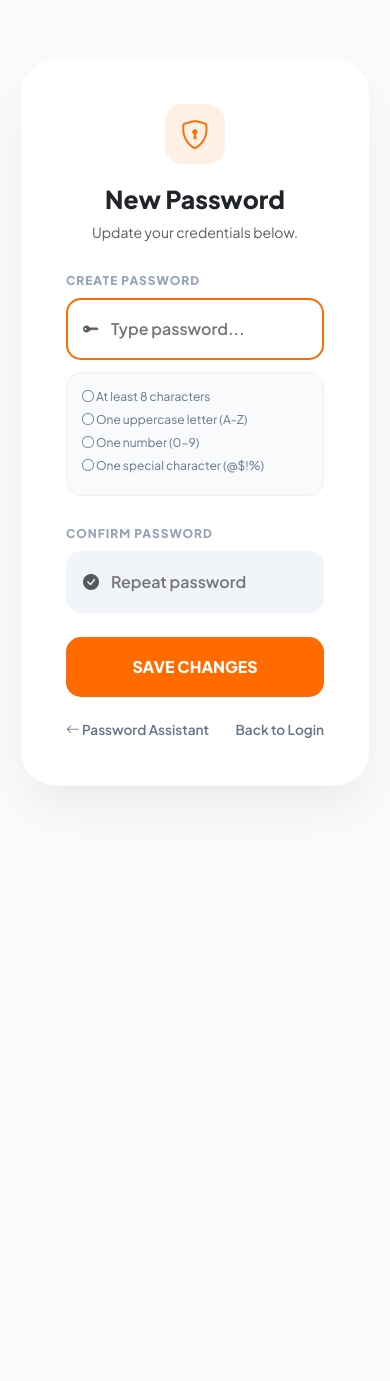
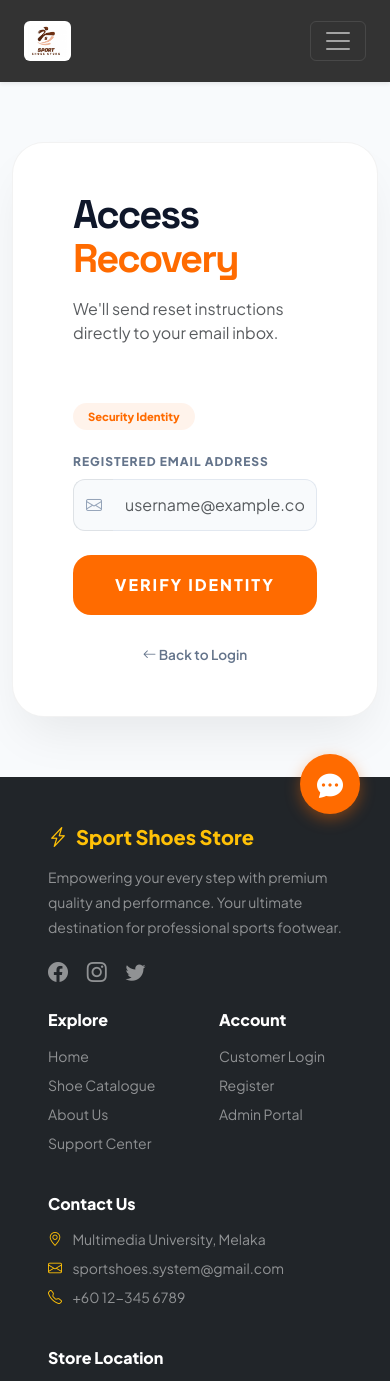
Before and after one commit to LeeYX0630/Online-Sport-Shoes-Store, a PHP site: the page made by Module A/forgot_password.php in a window 390 px wide. Shown: the top 1381 px of the page. Before the commit the page ends 789 px from the top, so only its background shows below. Run offline with PHP 8.4, Linux system fonts and the light colour scheme; a stand-in replaces the project's code that opens the database connection; some libraries are stand-ins or nearby versions.

Commit message:
forgotpassword

```diff
--- a/Module A/forgot_password.php
+++ b/Module A/forgot_password.php
@@ -1,234 +1,283 @@
 <?php
 /**
- * STEALTH SPORT SHOES - RESET PASSWORD
- * Module A: User Permissions & Profile
+ * STEALTH SPORT SHOES - FORGOT PASSWORD WITH GMAIL LINK
  */
+
+// 1. Declare namespace
+use PHPMailer\PHPMailer\PHPMailer;
+use PHPMailer\PHPMailer\Exception;
+
+// 2. Corrected path: files are directly under the PHPMailer directory
+require '../includes/PHPMailer/Exception.php';
+require '../includes/PHPMailer/PHPMailer.php';
+require '../includes/PHPMailer/SMTP.php';
+require '../includes/mail_config.php';
+
+if (session_status() === PHP_SESSION_NONE) {
     session_start();
-ob_start();
+}
 
-// Use the database connection established in previous modules
 require_once '../includes/db_connection.php';
 
-$error = "";
-// Ensure the session key matches what you set in your forgot_password logic
-$token_valid = isset($_SESSION['reset_user_id']) || isset($_SESSION['reset_data']['email']);
-
-if ($_SERVER["REQUEST_METHOD"] == "POST" && $token_valid) {
-    $pass1 = $_POST['password'];
-    $pass2 = $_POST['confirm_password'];
-
-    if ($pass1 !== $pass2) {
-        $error = "Passwords do not match.";
-    } elseif (strlen($pass1) < 8) {
-        $error = "Password must be at least 8 characters.";
-    } else {
-        $hashed_password = password_hash($pass1, PASSWORD_DEFAULT);
-
-        /* ✅ SQL FIX:
-           Matching lowercase table 'user' and prefixed columns 'User_Password'/'User_Id'
-           as seen in your phpMyAdmin screenshot.
-        */
-        if (isset($_SESSION['reset_user_id'])) {
-            $user_id = $_SESSION['reset_user_id'];
-            $update = $conn->prepare("UPDATE user SET User_Password = ? WHERE User_Id = ?");
-            $update->bind_param("si", $hashed_password, $user_id);
-        } else {
-            $email = $_SESSION['reset_data']['email'];
-            $update = $conn->prepare("UPDATE user SET User_Password = ? WHERE User_Email = ?");
-            $update->bind_param("ss", $hashed_password, $email);
+// --- AUTO-CREATE TABLE CODE ---
+// This checks if the password_resets table exists. If not, it creates it automatically.
+$table_check = $conn->query("SHOW TABLES LIKE 'password_resets'");
+if ($table_check && $table_check->num_rows === 0) {
+    $create_table_sql = "
+        CREATE TABLE password_resets (
+            id INT AUTO_INCREMENT PRIMARY KEY,
+            email VARCHAR(255) NOT NULL,
+            token VARCHAR(64) NOT NULL,
+            expires_at DATETIME NOT NULL,
+            created_at TIMESTAMP DEFAULT CURRENT_TIMESTAMP
+        )
+    ";
+    if (!$conn->query($create_table_sql)) {
+        die("Error automatically creating password_resets table: " . $conn->error);
+    }
 }
 
-        if ($update->execute()) {
-            session_unset();
-            session_destroy();
-            echo "<script>alert('Password updated successfully!'); window.location.href='login.php';</script>";
-            exit();
+$error = "";
+$success_message = "";
+
+if ($_SERVER["REQUEST_METHOD"] == "POST" && isset($_POST['verify_btn'])) {
+
+    $email = strtolower(trim($_POST['email']));
+
+    // 1. Check if the email exists in the user table
+    $checkUser = $conn->prepare("SELECT * FROM user WHERE User_Email = ?");
+    $checkUser->bind_param("s", $email);
+    $checkUser->execute();
+    $result = $checkUser->get_result();
+
+    if ($result->num_rows === 0) {
+        $error = "This email is not registered in our system.";
     } else {
-            $error = "Database update failed: " . $conn->error;
+        // Generate a secure token and a 15-minute expiration
+        $token = bin2hex(random_bytes(32));
+        $expires_at = date("Y-m-d H:i:s", strtotime("+15 minutes"));
+
+        // 2. Clear any old reset requests for this email first
+        $delete_old = $conn->prepare("DELETE FROM password_resets WHERE email = ?");
+        $delete_old->bind_param("s", $email);
+        $delete_old->execute();
+        $delete_old->close();
+
+        // 3. Insert the brand new reset token
+        $stmt_reset = $conn->prepare("INSERT INTO password_resets (email, token, expires_at) VALUES (?, ?, ?)");
+
+        if ($stmt_reset) {
+            $stmt_reset->bind_param("sss", $email, $token, $expires_at);
+            $stmt_reset->execute();
+            $stmt_reset->close();
+
+            // Dynamically build the exact reset URL link
+            $reset_link = "http://" . $_SERVER['HTTP_HOST'] . dirname($_SERVER['PHP_SELF']) . "/reset_password.php?token=" . $token;
+
+            // 4. Call PHPMailer to send the reset link
+            $mail = new PHPMailer(true);
+
+            try {
+                $mail->isSMTP();
+                $mail->Host       = 'smtp.gmail.com';
+                $mail->SMTPAuth   = true;
+                $mail->Username   = SMTP_EMAIL;
+                $mail->Password   = SMTP_PASS;
+                $mail->SMTPSecure = PHPMailer::ENCRYPTION_STARTTLS;
+                $mail->Port       = 587;
+
+                // 修改发件人为你的系统邮箱
+                $mail->setFrom('sportshoes.system@gmail.com', 'SS Sport Security');
+                $mail->addAddress($email);
+
+                // Email Content Template
+                $mail->isHTML(true);
+                $mail->Subject = 'Verify Your Reset Request';
+                $mail->Body    = "
+                    <div style='font-family: sans-serif; text-align: center; padding: 25px; border: 1px solid #E2E8F0; border-radius: 16px; max-width: 500px; margin: 0 auto;'>
+                        <h2 style='color: #FF6B00; font-size: 24px;'>Account Access Recovery</h2>
+                        <p style='color: #64748B; font-size: 15px; line-height: 1.5;'>To complete your security update, please confirm this recovery request by clicking the button below.</p>
+                        <div style='margin: 30px 0;'>
+                            <a href='$reset_link' style='background-color: #FF6B00; color: #FFFFFF; padding: 14px 32px; font-weight: 700; text-decoration: none; border-radius: 12px; display: inline-block; text-transform: uppercase; font-size: 14px; letter-spacing: 0.5px;'>Confirm Reset Request</a>
+                        </div>
+                        <p style='color: #94A3B8; font-size: 12px;'>If you didn't initiate this password reset, please ignore this email. This link is valid for 15 minutes.</p>
+                    </div>";
+
+                if ($mail->send()) {
+                    $success_message = "Your request was processed! Please check your recovery email inbox.";
+                }
+
+            } catch (Exception $e) {
+                $error = "Mail could not be sent. Error: {$mail->ErrorInfo}";
+            }
+        } else {
+            $error = "Database preparation failed. Error: " . $conn->error;
         }
     }
+    $checkUser->close();
 }
+
+include_once '../includes/header.php';
 ?>
 
-<!DOCTYPE html>
-<html lang="en">
-<head>
-    <meta charset="UTF-8">
-    <meta name="viewport" content="width=device-width, initial-scale=1.0">
-    <title>Reset Password | Stealth Sport Shoes</title>
-    <link href="https://fonts.googleapis.com/css2?family=Plus+Jakarta+Sans:wght@400;600;800&display=swap" rel="stylesheet">
-    <link href="https://cdn.jsdelivr.net/npm/bootstrap@5.3.0/dist/css/bootstrap.min.css" rel="stylesheet">
+<link href="https://fonts.googleapis.com/css2?family=Plus+Jakarta+Sans:wght@400;600;800&family=Space+Grotesk:wght@700&display=swap" rel="stylesheet">
 <link rel="stylesheet" href="https://cdn.jsdelivr.net/npm/bootstrap-icons@1.11.1/font/bootstrap-icons.css">
 
 <style>
     :root {
         --brand-orange: #FF6B00;
-            --soft-gray: #F1F5F9;
-            --danger: #EF4444;
-            --warning: #F59E0B;
-            --success: #10B981;
+        --pure-white: #FFFFFF;
     }
+
     body {
         background-color: #F8FAFC;
         font-family: 'Plus Jakarta Sans', sans-serif;
-            min-height: 100vh; display: flex; align-items: center; justify-content: center; margin: 0;
     }
 
-        .reset-container { max-width: 500px; width: 100%; padding: 20px; }
-        .glass-card {
-            background: #FFFFFF; padding: 45px; border-radius: 35px;
-            box-shadow: 0 25px 50px -12px rgba(0,0,0,0.08);
-            border: 1px solid rgba(0,0,0,0.03);
+    .reg-wrapper {
+        max-width: 600px;
+        margin: 60px auto;
     }
 
-        .brand-icon {
-            width: 60px; height: 60px; background: rgba(255, 107, 0, 0.1);
-            color: var(--brand-orange); border-radius: 18px;
-            display: flex; align-items: center; justify-content: center;
-            margin: 0 auto 20px; font-size: 1.8rem;
+    .reg-card {
+        background: var(--pure-white);
+        padding: 50px 60px;
+        border-radius: 32px;
+        border: 1px solid rgba(0,0,0,0.05);
+        box-shadow: 0 25px 50px -12px rgba(0, 0, 0, 0.08);
     }
 
-        .form-label { font-weight: 800; font-size: 0.75rem; color: #94A3B8; text-transform: uppercase; letter-spacing: 1px; }
+    .hero-title {
+        font-family: 'Space Grotesk', sans-serif;
+        font-size: 2.5rem;
+        font-weight: 700;
+        line-height: 1.1;
+        letter-spacing: -2px;
+        color: #0F172A;
+    }
 
-        .input-group-custom {
-            background: var(--soft-gray); border-radius: 15px; padding: 5px 15px;
-            display: flex; align-items: center; border: 2px solid transparent; transition: 0.3s;
+    .hero-title span { color: var(--brand-orange); }
+
+    .form-label {
+        font-size: 0.75rem;
+        font-weight: 800;
+        color: #64748B;
+        margin-bottom: 8px;
+        text-transform: uppercase;
+        letter-spacing: 1px;
     }
-        .input-group-custom:focus-within { border-color: var(--brand-orange); background: #FFF; }
-        .input-group-custom input { border: none; background: transparent; padding: 12px; width: 100%; outline: none; font-weight: 600; }
 
-        .btn-update {
-            background: var(--brand-orange); color: white; border: none; padding: 18px;
-            border-radius: 15px; font-weight: 800; width: 100%; transition: 0.4s; margin-top: 10px;
-            text-align: center; display: block; text-decoration: none;
+    .input-group-text {
+        background: #F8FAFC;
+        border-right: none;
+        color: #94A3B8;
+        border-radius: 12px 0 0 12px;
     }
-        .btn-update:hover {
+
+    .form-control {
+        border-left: none;
+        height: 52px;
+        border-radius: 0 12px 12px 0;
+        border-color: #E2E8F0;
+        background: #F8FAFC;
+    }
+
+    .form-control:focus {
+        box-shadow: 0 0 0 4px rgba(255, 107, 0, 0.1);
+        border-color: var(--brand-orange);
+        background: #FFFFFF;
+    }
+
+    .section-tag {
+        color: var(--brand-orange);
+        font-weight: 800;
+        font-size: 0.7rem;
+        background: rgba(255, 107, 0, 0.08);
+        padding: 5px 15px;
+        border-radius: 50px;
+        display: inline-block;
+        margin-bottom: 18px;
+        margin-top: 10px;
+    }
+
+    .btn-stealth-prime {
+        background: var(--brand-orange);
+        color: white;
+        border: none;
+        height: 60px;
+        border-radius: 18px;
+        font-weight: 800;
+        text-transform: uppercase;
+        letter-spacing: 2px;
+        transition: all 0.3s ease;
+        width: 100%;
+    }
+
+    .btn-stealth-prime:hover {
         background: #E66000;
         transform: translateY(-2px);
         box-shadow: 0 15px 30px rgba(255, 107, 0, 0.2);
         color: white;
     }
 
-        .strength-meter { font-size: 0.8rem; font-weight: 800; display: block; margin-top: 12px; }
-        .guidance-box {
-            background: #F8FAFC; border-radius: 15px; padding: 15px; margin-top: 10px; border: 1px solid #EDF2F7;
-        }
-        .tip-item { font-size: 0.75rem; color: #64748B; display: block; margin-bottom: 5px; transition: 0.3s; }
-        .tip-item.met { color: var(--success); font-weight: 600; }
-        .tip-item.met i { margin-right: 5px; }
-
-        /* Style for smaller custom buttons at the bottom */
-        .btn-small-link {
+    .back-link {
         display: inline-block;
+        margin-top: 22px;
+        color: #64748B;
+        text-decoration: none;
         font-size: 0.85rem;
         font-weight: 600;
-            color: #64748B;
-            text-decoration: none;
-            transition: color 0.2s;
-            margin-top: 15px;
+        transition: all 0.3s ease;
     }
-        .btn-small-link:hover {
+
+    .back-link:hover {
         color: var(--brand-orange);
     }
 </style>
-</head>
-<body>
 
-<div class="reset-container">
-    <div class="glass-card">
-        <div class="brand-icon"><i class="bi bi-shield-lock"></i></div>
-        <div class="text-center mb-4">
-            <h2 class="fw-bold">New Password</h2>
-            <p class="text-muted small">Update your credentials below.</p>
+<div class="container">
+    <div class="reg-wrapper">
+        <div class="reg-card">
+            <div class="row align-items-center mb-5">
+                <div class="col-md-9">
+                    <h2 class="hero-title">Access <br><span>Recovery</span></h2>
+                    <p class="text-muted mt-3 mb-0">We'll send reset instructions directly to your email inbox.</p>
+                </div>
+                <div class="col-md-3 text-end d-none d-md-block">
+                    <i class="bi bi-shield-lock" style="color: var(--brand-orange); font-size: 4rem; opacity: 0.15;"></i>
+                </div>
             </div>
 
             <?php if($error): ?>
-            <div class="alert alert-danger border-0 small text-center mb-4"><?php echo $error; ?></div>
+                <div class="alert alert-danger border-0 small text-center mb-4" style="border-radius: 12px;"><?php echo $error; ?></div>
             <?php endif; ?>
 
-        <form method="POST" id="resetForm">
+            <?php if($success_message): ?>
+                <div class="alert alert-success border-0 small text-center mb-4" style="border-radius: 12px;"><?php echo $success_message; ?></div>
+            <?php endif; ?>
+
+            <form method="POST">
+                <span class="section-tag">Security Identity</span>
                 <div class="mb-4">
-                <label class="form-label">Create Password</label>
-                <div class="input-group-custom">
-                    <i class="bi bi-key-fill text-muted"></i>
-                    <input type="password" name="password" id="main-pwd" placeholder="Type password..." required autofocus>
-                </div>
-
-                <div id="strength-label" class="strength-meter"></div>
-
-                <div class="guidance-box">
-                    <span class="tip-item" id="tip-len"><i class="bi bi-circle"></i> At least 8 characters</span>
-                    <span class="tip-item" id="tip-upper"><i class="bi bi-circle"></i> One uppercase letter (A-Z)</span>
-                    <span class="tip-item" id="tip-num"><i class="bi bi-circle"></i> One number (0-9)</span>
-                    <span class="tip-item" id="tip-sym"><i class="bi bi-circle"></i> One special character (@$!%)</span>
+                    <label class="form-label">Registered Email Address</label>
+                    <div class="input-group">
+                        <span class="input-group-text"><i class="bi bi-envelope"></i></span>
+                        <input type="email" name="email" class="form-control" required placeholder="username@example.com">
                     </div>
                 </div>
 
-            <div class="mb-4">
-                <label class="form-label">Confirm Password</label>
-                <div class="input-group-custom">
-                    <i class="bi bi-check-circle-fill text-muted"></i>
-                    <input type="password" name="confirm_password" placeholder="Repeat password" required>
+                <div class="mt-4 mb-2">
+                    <button type="submit" name="verify_btn" class="btn btn-stealth-prime">Verify Identity</button>
+                </div>
+            </form>
+
+            <div class="text-center">
+                <a href="login.php" class="back-link">
+                    <i class="bi bi-arrow-left"></i> Back to Login
+                </a>
+            </div>
+        </div>
     </div>
 </div>
 
-            <button type="submit" class="btn-update w-100" id="submitBtn">SAVE CHANGES</button>
-
-            <div class="text-center d-flex justify-content-between align-items-center mt-2">
-                <a href="password_assistant.php" class="btn-small-link"><i class="bi bi-arrow-left"></i> Password Assistant</a>
-                <a href="login.php" class="btn-small-link">Back to Login</a>
-            </div>
-        </form>
-    </div>
-</div>
-
-<script>
-const pwdInput = document.getElementById('main-pwd');
-const strengthLabel = document.getElementById('strength-label');
-const tips = {
-    len: document.getElementById('tip-len'),
-    upper: document.getElementById('tip-upper'),
-    num: document.getElementById('tip-num'),
-    sym: document.getElementById('tip-sym')
-};
-
-function updateTip(element, isMet) {
-    if (isMet) {
-        element.classList.add('met');
-        element.querySelector('i').className = 'bi bi-check-circle-fill';
-    } else {
-        element.classList.remove('met');
-        element.querySelector('i').className = 'bi bi-circle';
-    }
-}
-
-pwdInput.addEventListener('input', function() {
-    const val = this.value;
-    const hasLen = val.length >= 8;
-    const hasUpper = /[A-Z]/.test(val);
-    const hasNum = /[0-9]/.test(val);
-    const hasSym = /[^A-Za-z0-9]/.test(val);
-
-    updateTip(tips.len, hasLen);
-    updateTip(tips.upper, hasUpper);
-    updateTip(tips.num, hasNum);
-    updateTip(tips.sym, hasSym);
-
-    const score = [hasLen, hasUpper, hasNum, hasSym].filter(Boolean).length;
-
-    if (val === "") {
-        strengthLabel.innerText = "";
-    } else if (score <= 1) {
-        strengthLabel.innerText = "STRENGTH: WEAK 🔴";
-        strengthLabel.style.color = "#EF4444";
-    } else if (score <= 3) {
-        strengthLabel.innerText = "STRENGTH: MEDIUM 🟡";
-        strengthLabel.style.color = "#F59E0B";
-    } else {
-        strengthLabel.innerText = "STRENGTH: STRONG 🟢";
-        strengthLabel.style.color = "#10B981";
-    }
-});
-</script>
-</body>
-</html>
+<?php include_once '../includes/footer.php'; ?>
```
Lines whose indentation alone changed are shown as unchanged.
